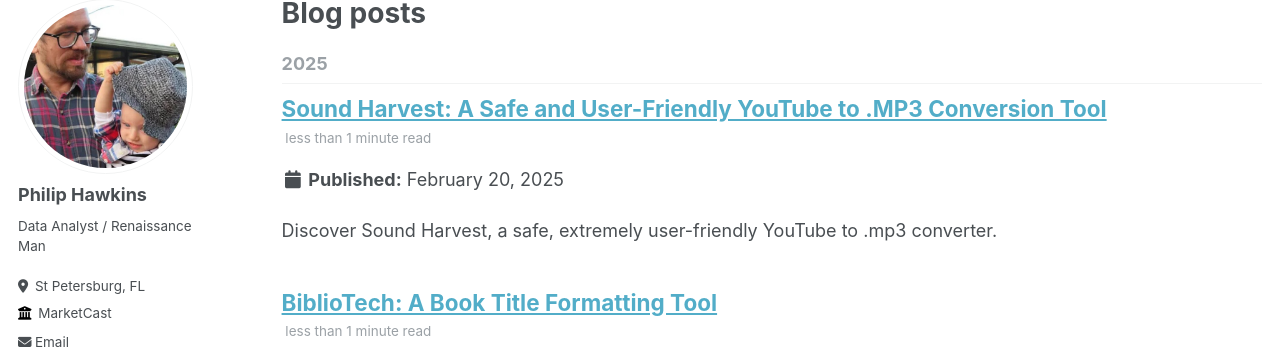
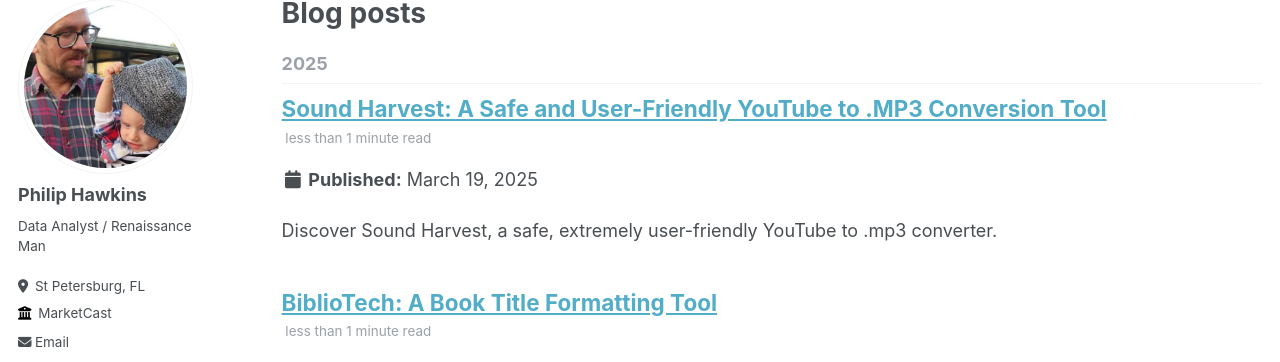
Before and after one commit to philip-hawkins-git/philip-hawkins-git.github.io, a Jekyll site: the page built from _pages/year-archive.html, in a window 1280 px wide and 975 px high. Shown: the part 107-469 px from the top of the window. Built offline with Jekyll 4.4.1, drawn with Linux system fonts in a browser that asks for light colours.

Commit message:
Update 2025-03-11-sound-harvest.md

```diff
--- a/_posts/2025-03-11-sound-harvest.md
+++ b/_posts/2025-03-11-sound-harvest.md
@@ -1,6 +1,6 @@
 ---
 title: 'Sound Harvest: A Safe and User-Friendly YouTube to .MP3 Conversion Tool'
-date: 2025-02-20
+date: 2025-03-19
 permalink: /posts/2025/03/soundharvest/
 tags:
   - Python
```
